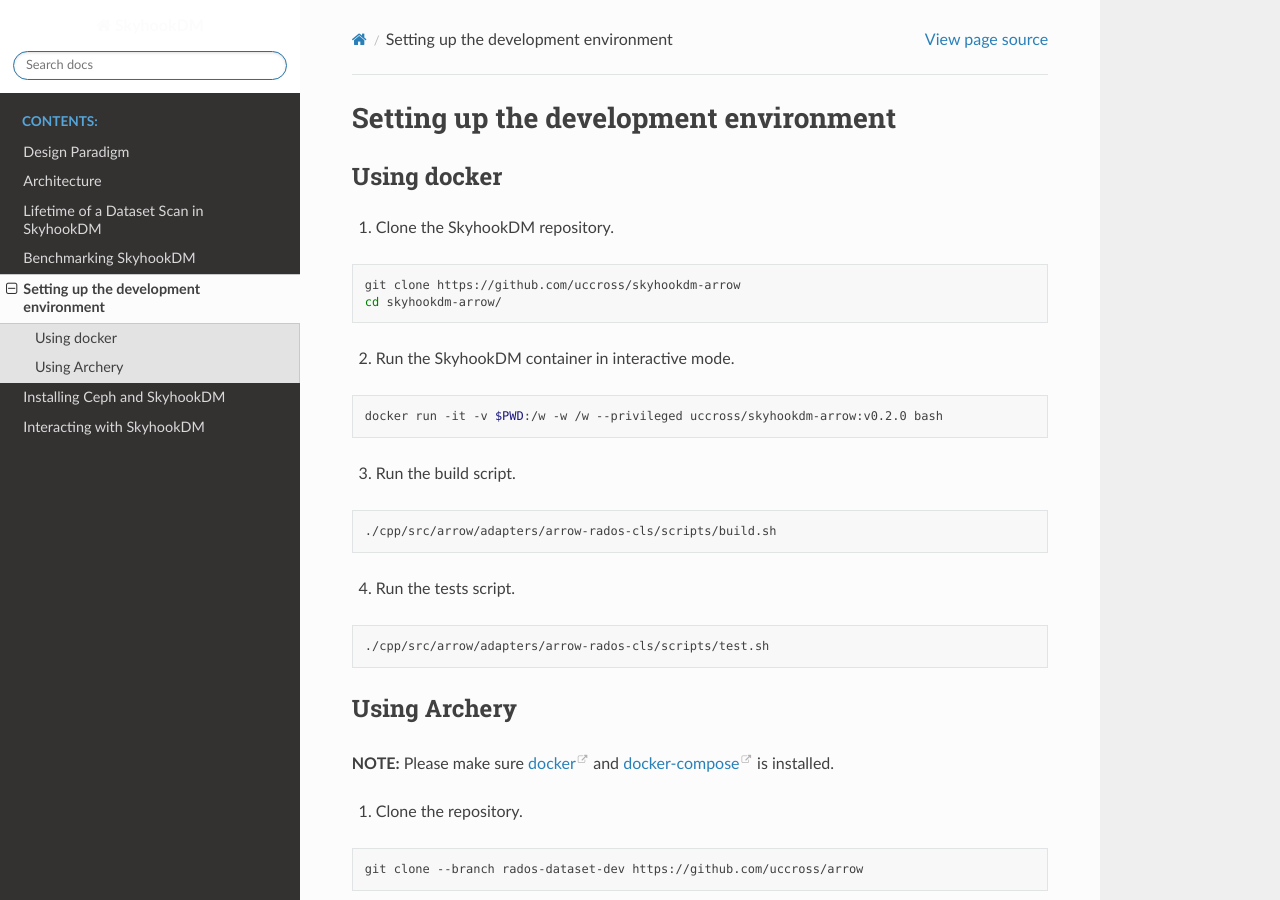
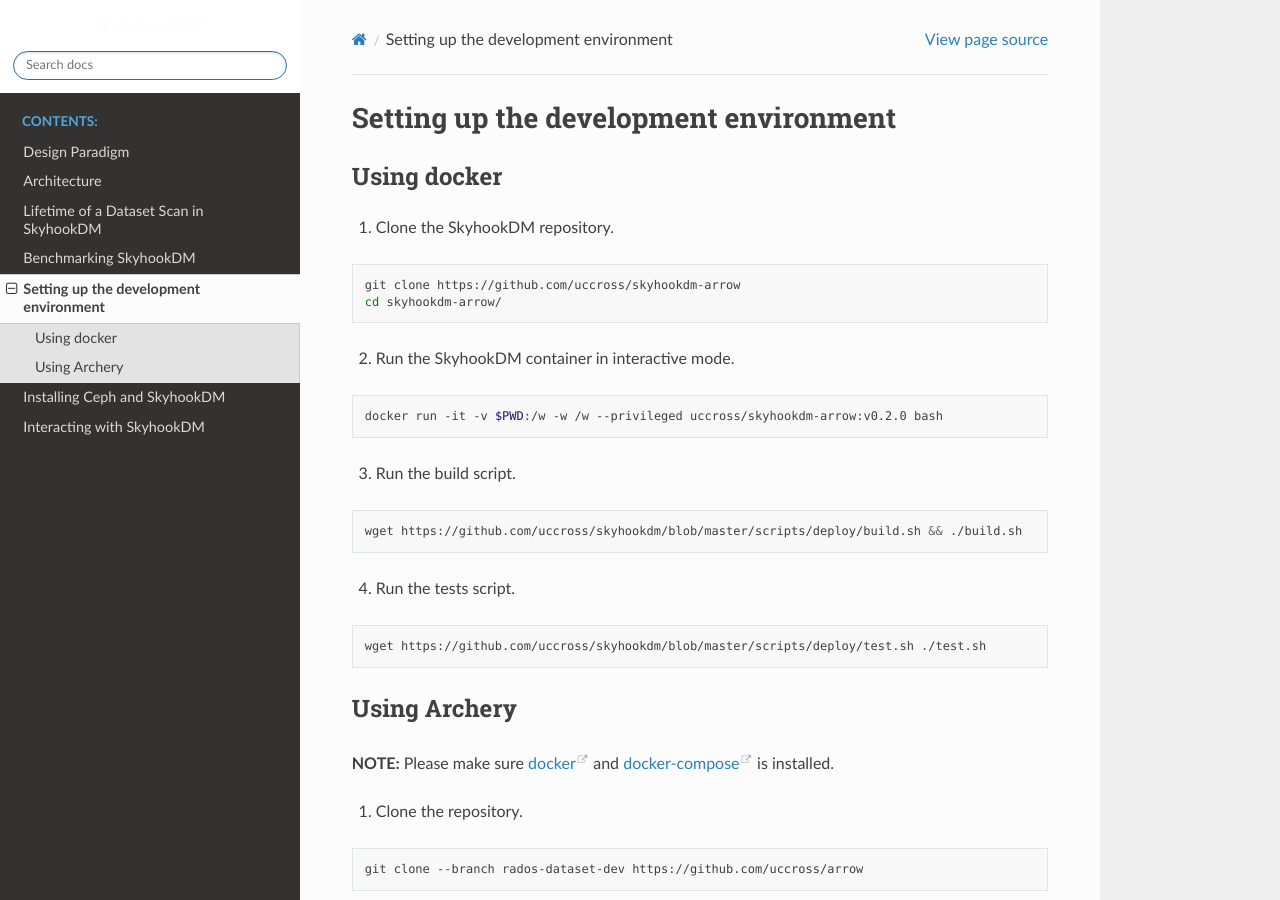
Before and after one commit to uccross/skyhookdm, a Sphinx documentation site: the page built from docs/source/contributing.md, in a window 1280 px wide and 900 px high. Built offline with Sphinx 7.4.7 and the Read the Docs theme 2.0.0, drawn with Linux system fonts in a browser that asks for light colours.

Commit message:
Fix script paths

````diff
--- a/docs/source/contributing.md
+++ b/docs/source/contributing.md
@@ -34,12 +34,12 @@ docker run -it -v $PWD:/w -w /w --privileged uccross/skyhookdm-arrow:v0.2.0 bash
 
 3. Run the build script.
 ```bash
-./cpp/src/arrow/adapters/arrow-rados-cls/scripts/build.sh
+wget https://github.com/uccross/skyhookdm/blob/master/scripts/deploy/build.sh && ./build.sh
 ```
 
 4. Run the tests script.
 ```bash
-./cpp/src/arrow/adapters/arrow-rados-cls/scripts/test.sh
+wget https://github.com/uccross/skyhookdm/blob/master/scripts/deploy/test.sh ./test.sh
 ```
 
 ## Using Archery
````
Also changed, not shown: docs/source/benchmarking.md (+3 -3 lines), docs/source/deploy.md (+3 -3 lines).
